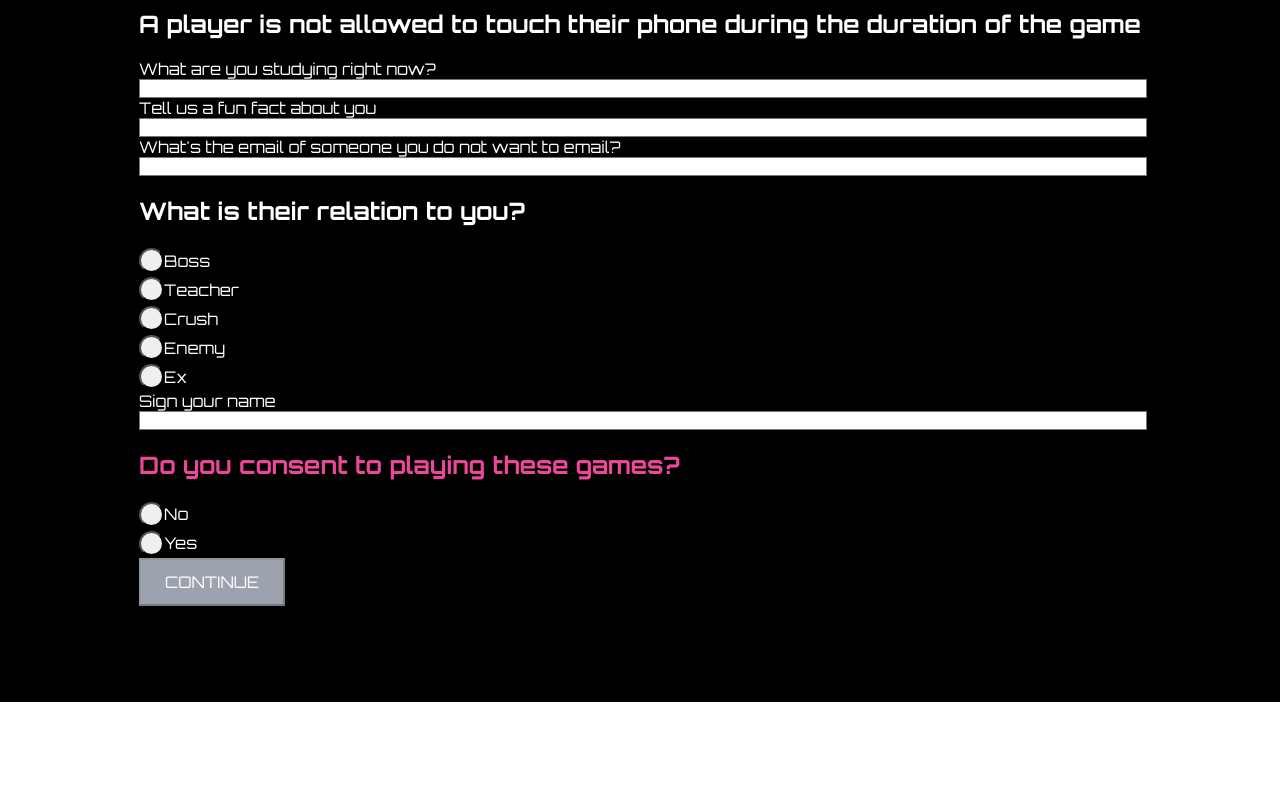
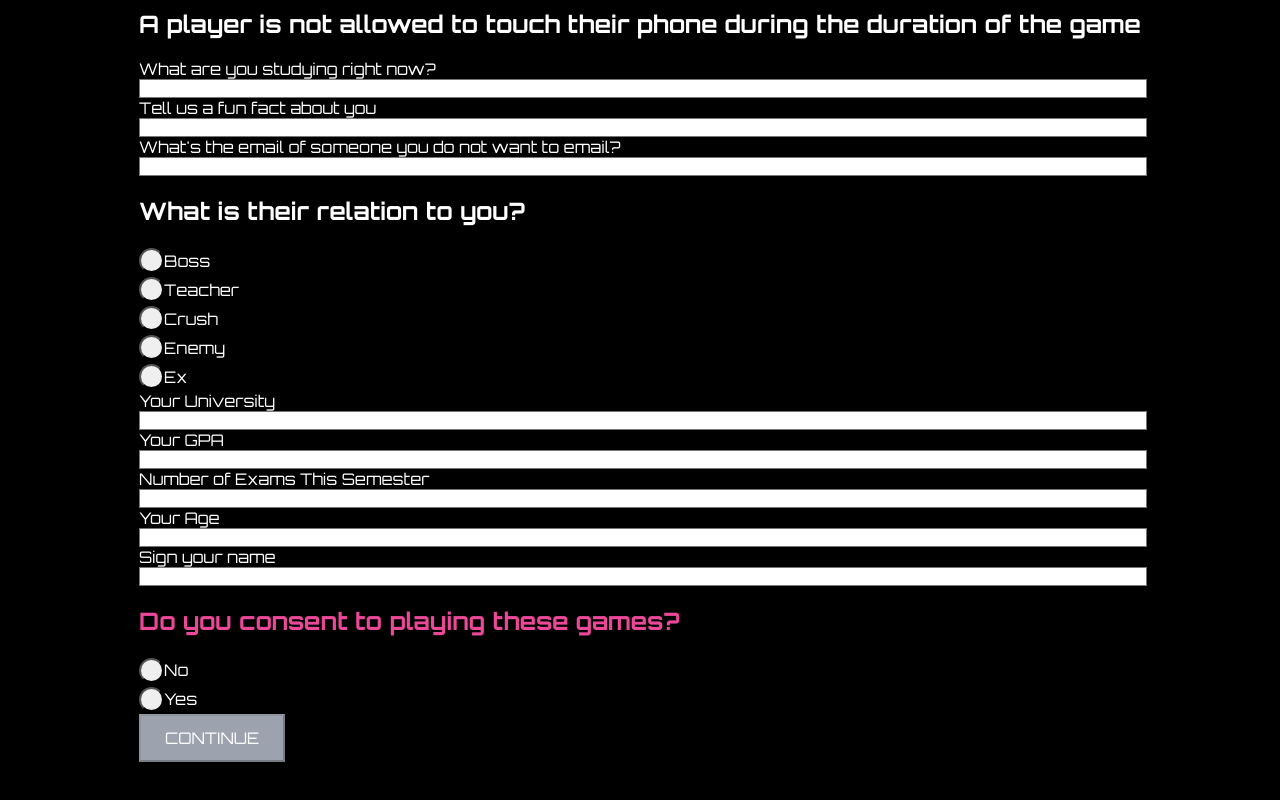
Before and after one commit to AnneSun1/SqWiTs-game, a React (Vite) app in the folder frontend/sqwits-game/: page /onboarding in a window 1280 px wide. Shown: the part 545-1345 px from the top of the page. Before the commit the page ends 1247 px from the top, so only its background shows below. Built offline with nearby package versions, Linux system fonts and the light colour scheme; a web font is replaced by a local one.

Commit message:
added success page and databrick fields for onboarding

```diff
--- a/frontend/sqwits-game/src/App.tsx
+++ b/frontend/sqwits-game/src/App.tsx
@@ -8,6 +8,7 @@ import Navbar from './components/Navbar'
 import Transition from './Transition'
 import Study from './Study'
 import Fail from './fail'
+import Succeed from './succeed'
 
 function App() {
   const navigate = useNavigate();
@@ -83,6 +84,7 @@ function AppWrapper() {
         <Route path="/transition" element={<Transition />} />
         <Route path="/study" element={<Study />} />
         <Route path="/fail" element={<Fail />} />
+        <Route path="/succeed" element={<Succeed />} />
       </Routes>
     </Router>
   )
--- a/frontend/sqwits-game/src/Onboarding.tsx
+++ b/frontend/sqwits-game/src/Onboarding.tsx
@@ -13,7 +13,11 @@ function Onboarding() {
     studySubject: '',
     funFact: '',
     email: '',
-    recipient: ''
+    recipient: '',
+    university: '',
+    gpa: '',
+    examCount: '',
+    age: ''
   });
 
   useEffect(() => {
@@ -148,6 +152,54 @@ function Onboarding() {
             </div>
 
             <div className="form-group">
+              <label htmlFor="university" className="block text-lg mb-2 font-['Orbitron']">Your University</label>
+              <input
+                type="text"
+                id="university"
+                className="w-full p-3 rounded-lg bg-white/10 border border-pink-500/30 text-white"
+                value={formData.university}
+                onChange={(e) => setFormData({...formData, university: e.target.value})}
+                required
+              />
+            </div>
+
+            <div className="form-group">
+              <label htmlFor="gpa" className="block text-lg mb-2 font-['Orbitron']">Your GPA</label>
+              <input
+                type="text"
+                id="gpa"
+                className="w-full p-3 rounded-lg bg-white/10 border border-pink-500/30 text-white"
+                value={formData.gpa}
+                onChange={(e) => setFormData({...formData, gpa: e.target.value})}
+                required
+              />
+            </div>
+
+            <div className="form-group">
+              <label htmlFor="examCount" className="block text-lg mb-2 font-['Orbitron']">Number of Exams This Semester</label>
+              <input
+                type="number"
+                id="examCount"
+                className="w-full p-3 rounded-lg bg-white/10 border border-pink-500/30 text-white"
+                value={formData.examCount}
+                onChange={(e) => setFormData({...formData, examCount: e.target.value})}
+                required
+              />
+            </div>
+
+            <div className="form-group">
+              <label htmlFor="age" className="block text-lg mb-2 font-['Orbitron']">Your Age</label>
+              <input
+                type="number"
+                id="age"
+                className="w-full p-3 rounded-lg bg-white/10 border border-pink-500/30 text-white"
+                value={formData.age}
+                onChange={(e) => setFormData({...formData, age: e.target.value})}
+                required
+              />
+            </div>
+
+            <div className="form-group">
               <label htmlFor="name" className="block text-lg mb-2 font-['Orbitron']">Sign your name</label>
               <input
                 type="text"
--- /dev/null
+++ b/frontend/sqwits-game/src/succeed.tsx
@@ -0,0 +1,48 @@
+import { motion } from "framer-motion";
+import { useNavigate } from "react-router-dom";
+import money from './assets/money.png';
+
+const Succeed = () => {
+  const navigate = useNavigate();
+
+  return (
+    <motion.div
+      initial={{ opacity: 0 }}
+      animate={{ opacity: 1 }}
+      exit={{ opacity: 0 }}
+      className="min-h-screen flex flex-col items-center justify-center p-4 bg-gradient-to-b from-black to-green-950"
+    >
+      <div className="text-center max-w-2xl mx-auto font-Orbitron">
+        <img
+          src={money}
+          alt="Money Reward"
+          className="w-40 h-40 mx-auto mb-6"
+        />
+
+        <h1 className="text-6xl font-bold mb-8 text-green-100 font-display font-['Orbitron']">
+          STUDY COMPLETE
+        </h1>
+
+        <div className="space-y-6 text-green-100 font-body text-xl font-Orbitron">
+          <p>
+            While other players fell to their distractions,
+            you survived the study session.
+          </p>
+          <p>
+            You've cleared some study debt!
+          </p>
+        </div>
+
+        <button
+          onClick={() => navigate("/")}
+          className="mt-12 px-8 py-3 bg-green-700 hover:bg-green-600 text-white rounded-lg
+                     font-semibold transition-colors duration-200 shadow-lg"
+        >
+          STUDY AGAIN
+        </button>
+      </div>
+    </motion.div>
+  );
+};
+
+export default Succeed;
```
Also changed, not shown: frontend/sqwits-game/src/assets/money.png (added).
